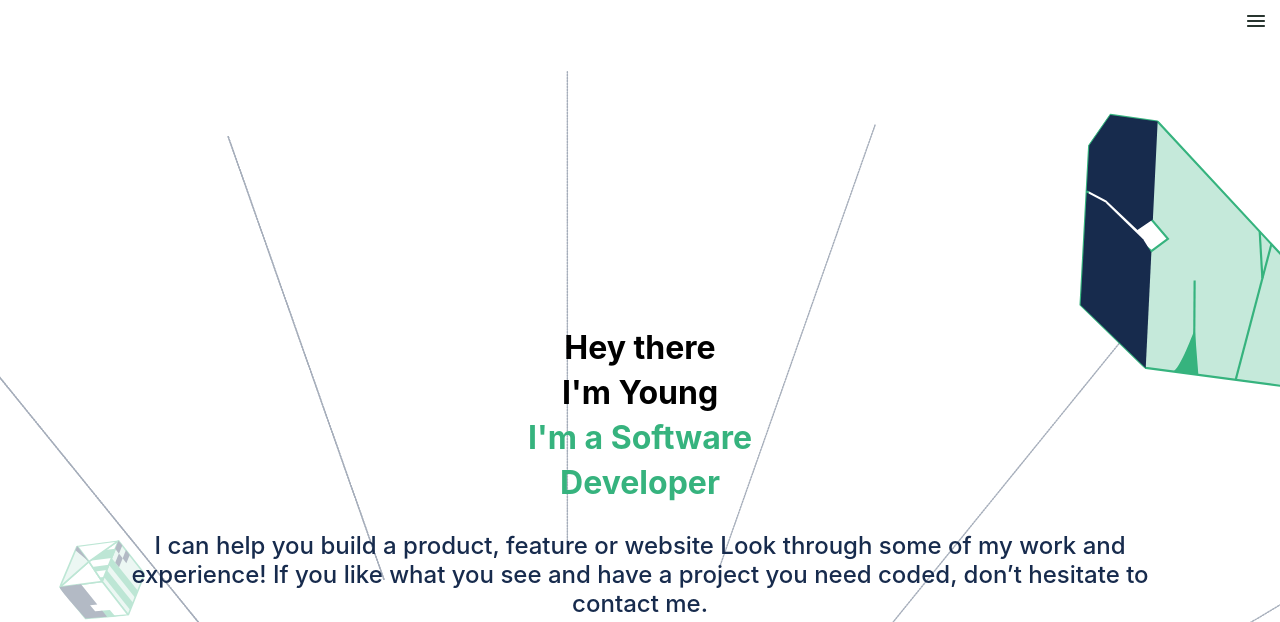
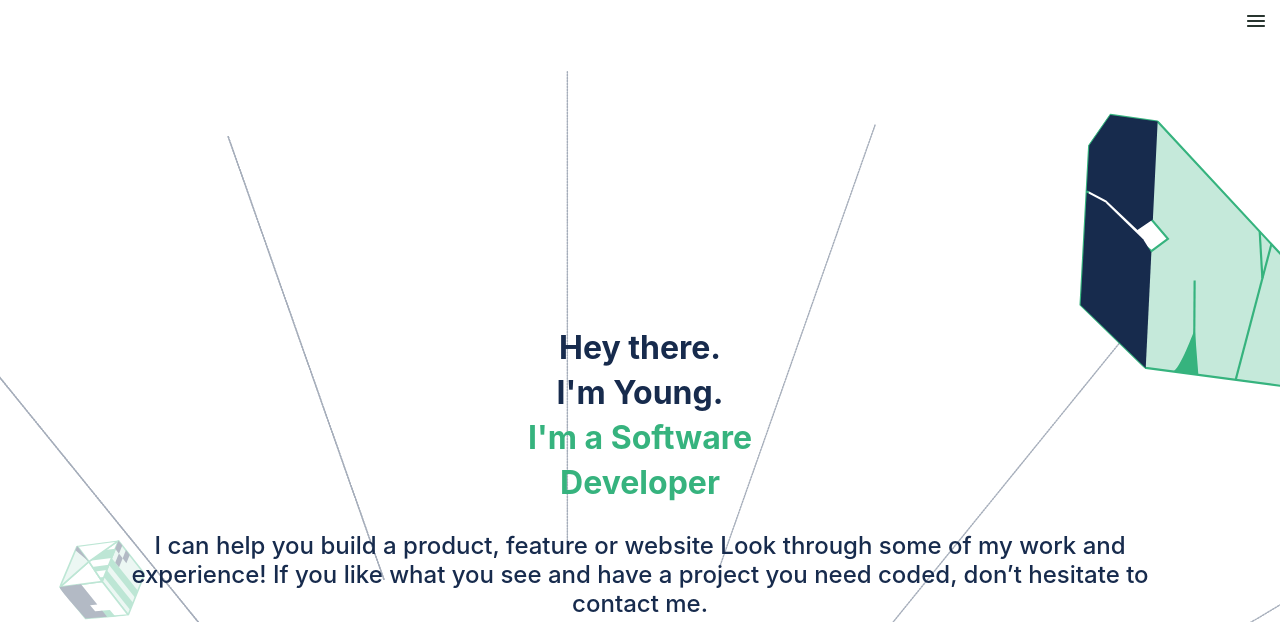
Before and after one commit to Young-Gaius/portfolio-setup, a website: page index.html in a window 1280 px wide. Shown: the top 622 px of the page. Drawn offline with Linux system fonts and the light colour scheme.

Commit message:
Added a color and full stop to my introduction

```diff
--- a/index.html
+++ b/index.html
@@ -15,8 +15,8 @@
     </header>
     <main>
         <section class="main-section">
-            <h1 class="Introduction"> Hey there <br>
-                I'm Young <br>
+            <h1 class="Introduction"> Hey there. <br>
+                I'm Young. <br>
                 <span class="green-h1">I'm a Software <br>Developer</span>
             </h1>
             <p class="first-paragraph"> I can help you build a product, feature or website Look through some of my work and experience! If you like what you see and have a project you need coded,
--- a/style.css
+++ b/style.css
@@ -24,6 +24,7 @@ nav {
   padding-top: 20%;
   font-size: 200%;
   line-height: 45px;
+  color: #172b4d;
 }
 
 .first-paragraph {
```
